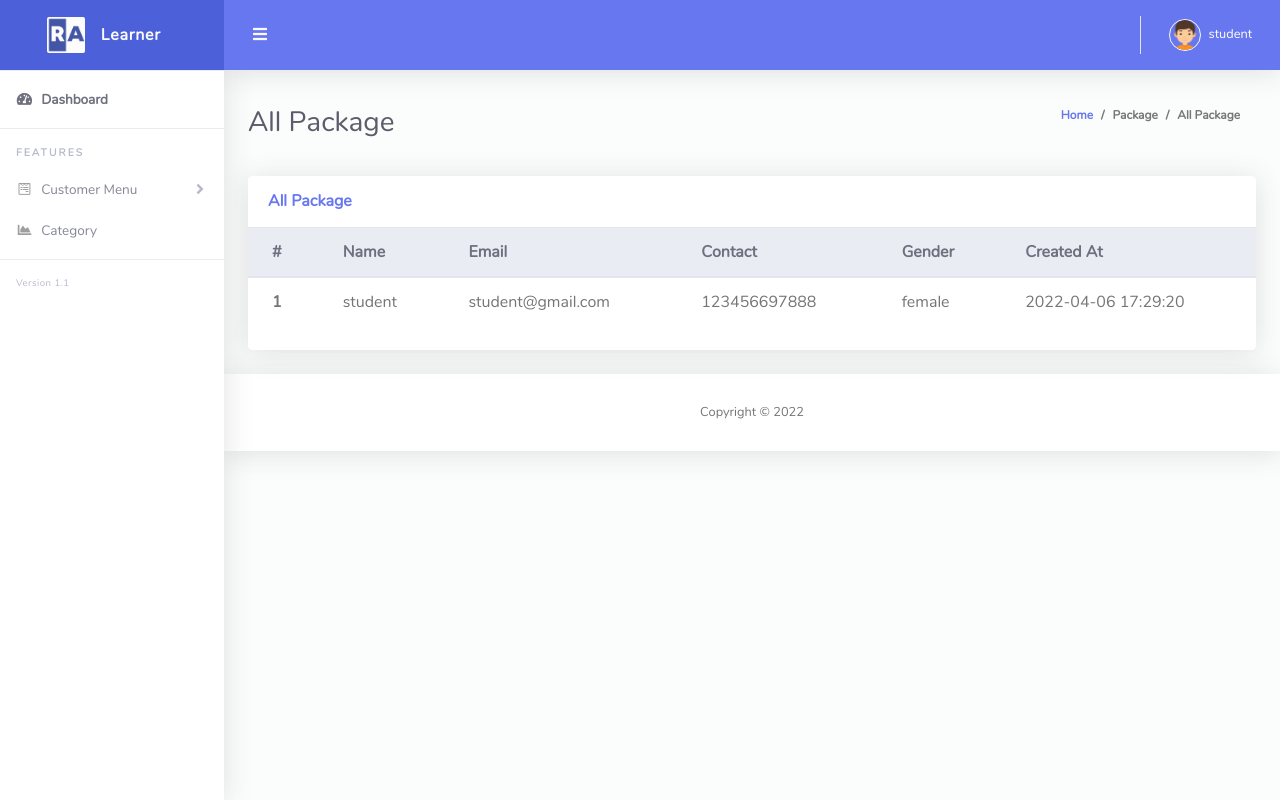
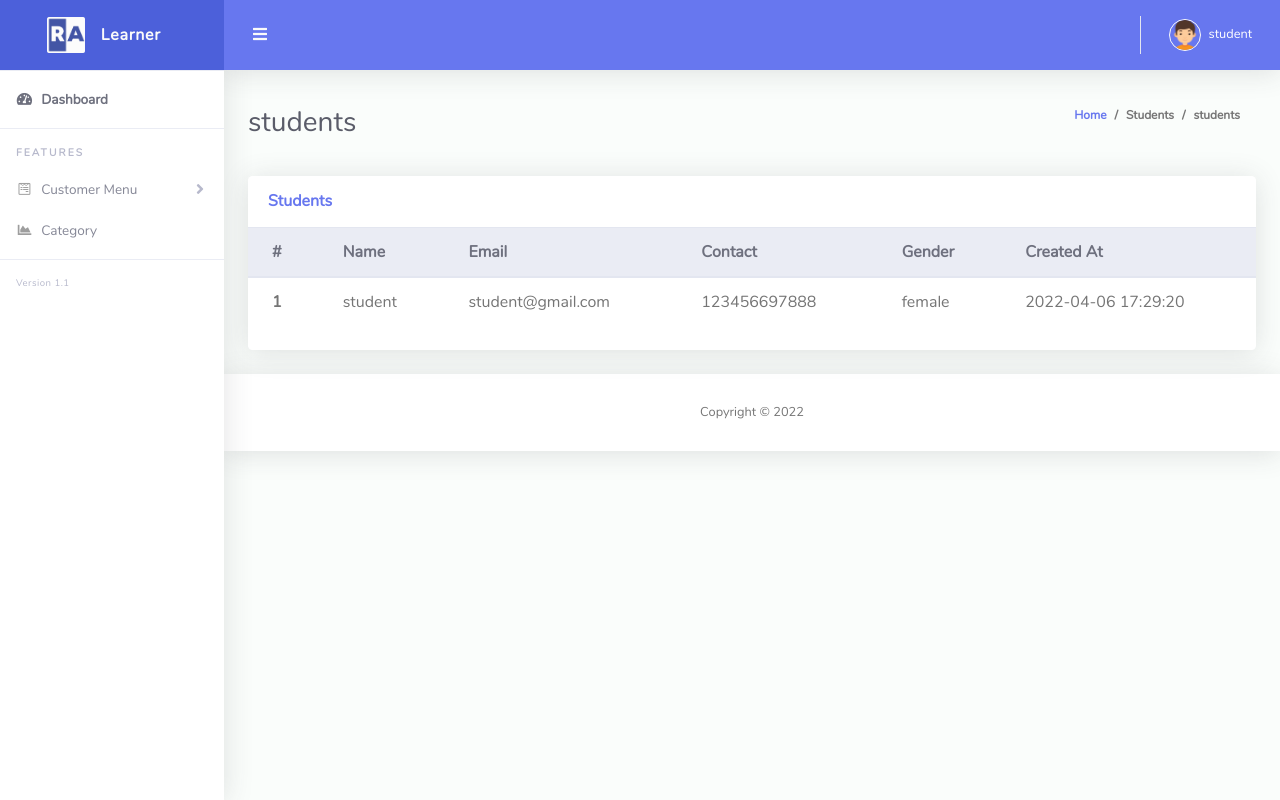
Before and after one commit to dipta995/learner, a PHP site: page /admin/student.php in a window 1280 px wide. Run offline with PHP 8.4, Linux system fonts and the light colour scheme; a user stored in the database is signed in; data comes from the database, SQL or seed files in the repository.

Commit message:
Title remove

```diff
--- a/admin/cat.php
+++ b/admin/cat.php
@@ -56,7 +56,7 @@ if ($_SERVER['REQUEST_METHOD']=='POST' && isset($_POST['create'])) {
           <form action="" method="POST">
 
             <div class="form-group">
-              <label>Food Menu</label>
+              <label>Category Name</label>
               <input class="form-control form-control-lg" type="text" name="category_name" placeholder="Create New Catagory">
             </div>
 
--- a/admin/student.php
+++ b/admin/student.php
@@ -5,11 +5,11 @@
 <!-- Container Fluid-->
 <div class="container-fluid" id="container-wrapper">
     <div class="d-sm-flex align-items-center justify-content-between mb-4">
-    <h1 class="h3 mb-0 text-gray-800">All Package</h1>
+    <h1 class="h3 mb-0 text-gray-800">students</h1>
     <ol class="breadcrumb">
         <li class="breadcrumb-item"><a href="./">Home</a></li>
-        <li class="breadcrumb-item">Package</li>
-        <li class="breadcrumb-item active" aria-current="page">All Package</li>
+        <li class="breadcrumb-item">Students</li>
+        <li class="breadcrumb-item active" aria-current="page">students</li>
     </ol>
     </div>
 
@@ -18,7 +18,7 @@
             <!-- Simple Tables -->
             <div class="card">
             <div class="card-header py-3 d-flex flex-row align-items-center justify-content-between">
-                <h6 class="m-0 font-weight-bold text-primary">All Package</h6>
+                <h6 class="m-0 font-weight-bold text-primary">Students</h6>
             </div>
             <div class="table-responsive">
                 <div>
```
